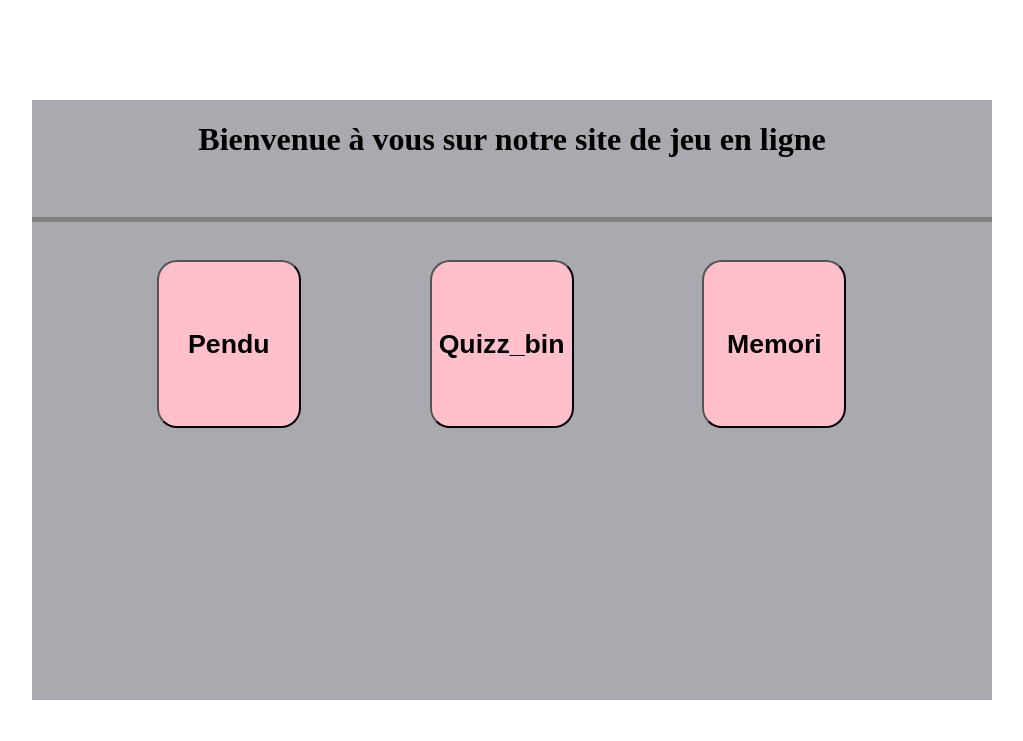
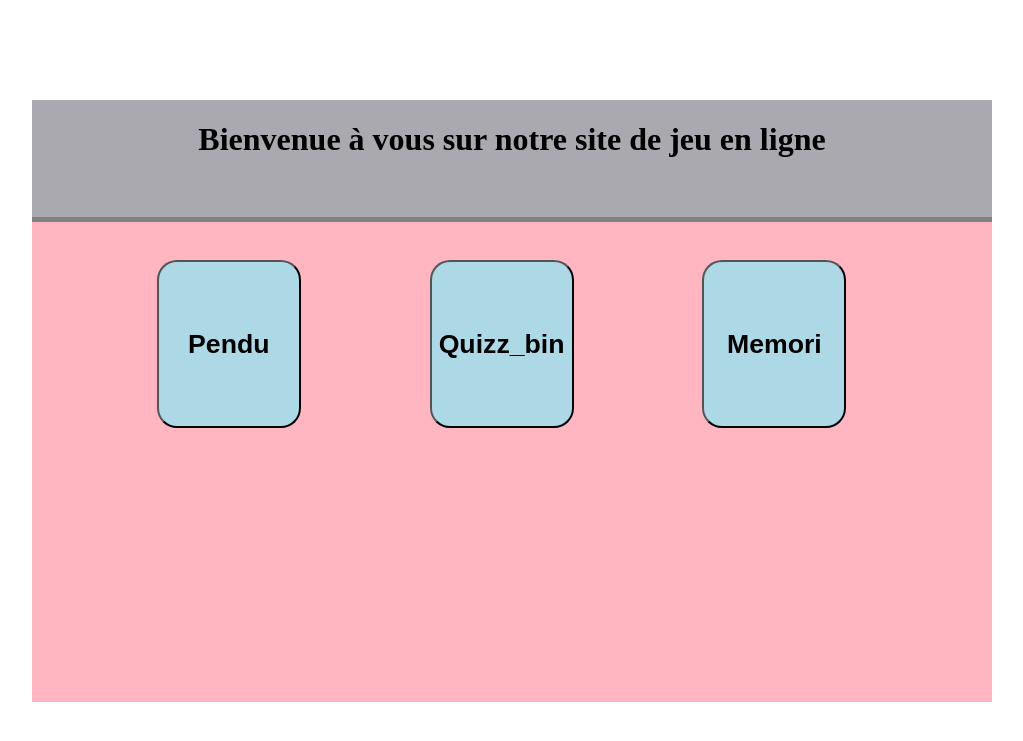
Before and after one commit to SamSamsung/Time-killer, a PHP site: page / in a window 1280 px wide. Shown: the top 741 px of the page, without its empty margins (128-1151 px from the left). Run offline with PHP 8.4, Linux system fonts and the light colour scheme.

Commit message:
Update accueil_style.css

```diff
--- a/css/accueil_style.css
+++ b/css/accueil_style.css
@@ -1,5 +1,5 @@
 .container {
-    background-color: #a9a9af;
+
     height: 75%;
     width: 75%;
     position: absolute;
@@ -8,18 +8,18 @@
 }
 
 .titre {
-
+    background-color: #a9a9af;
     position: absolute;
     width: 100%;
     height: 19.5%;
 }
+
 h1 {
     text-align: center;
-
 }
 
 .jeux_dispos {
-
+    background-color: #FFB6C1;
     position: absolute;
     border-top: 5px solid gray;
     top: 19.5%;
@@ -29,7 +29,8 @@ h1 {
 
 .jeux{
     cursor: pointer;
-    background-color: pink;
+    background-color: #ADD8E6;
+    color: black;
     border-radius: 20px;
     margin-top: 4%;
     margin-left: 13%;
```
